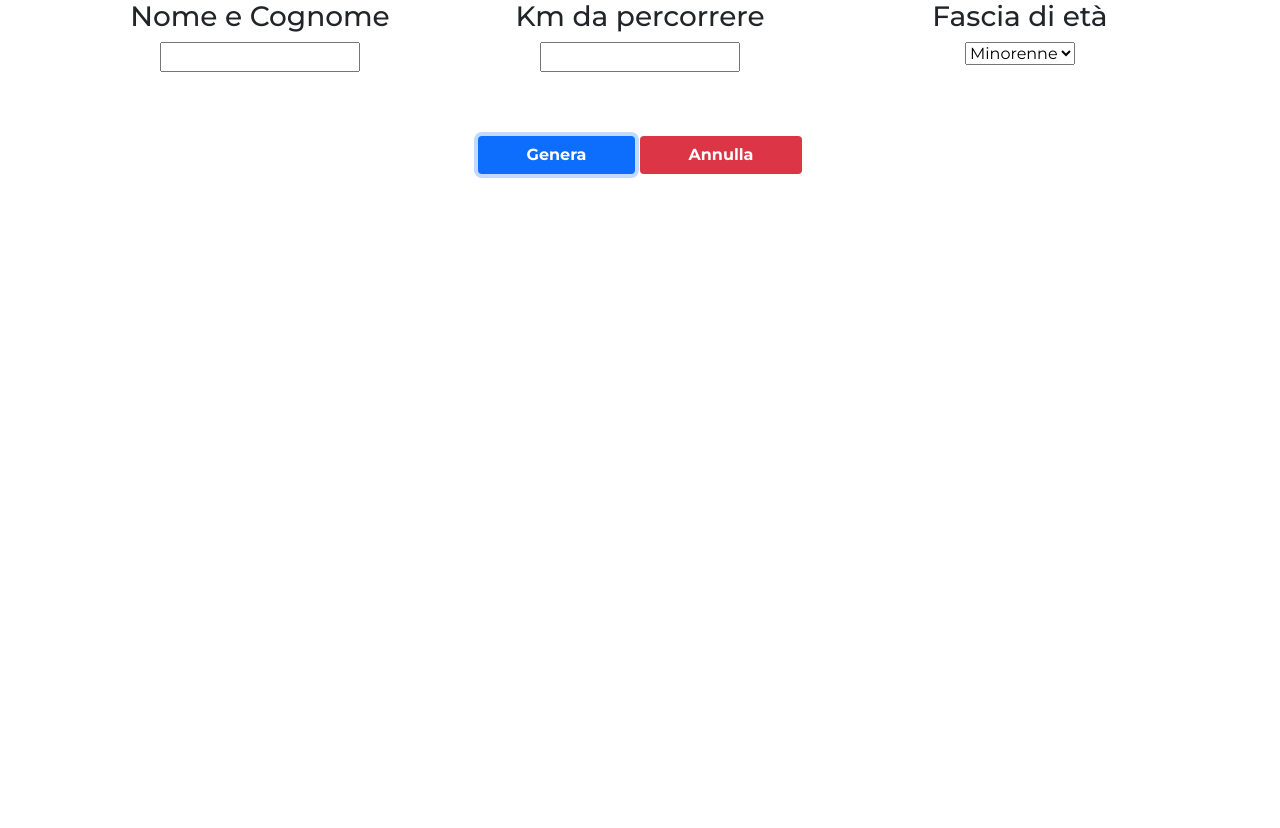
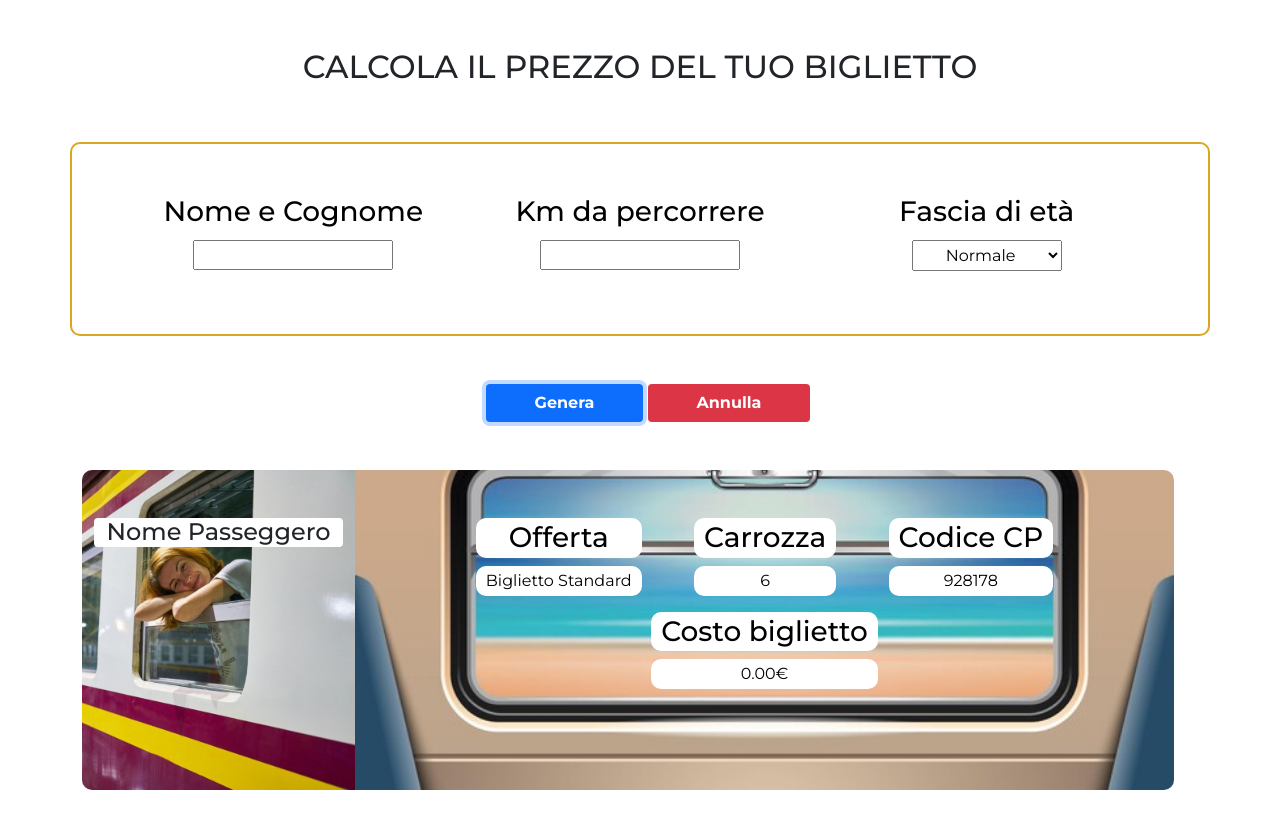
Before and after one commit to lucaperini/js-biglietto-treno-form, a plain HTML site: page index.html in a window 1280 px wide. Both pictures are taken after a click on the button "Genera". Before the commit the page ends 800 px from the top, so only its background shows below. Drawn offline with nearby package versions, Linux system fonts and the light colour scheme.

Commit message:
implementazione js e layout

```diff
--- a/css/style.css
+++ b/css/style.css
@@ -2,11 +2,66 @@ body{
     font-family:'Montserrat', sans-serif;
 }
 
+h3{
+    background-color:black;
+    padding-top:3rem;
+    color:black;
+    background-color:#fff;
+    border-radius:10px;
+    padding:3px 10px;
+}
+
+
+input{
+    text-align:center;
+
+
+}
+select{
+    width:150px;
+    padding:4px 12px;
+    text-align: center;
+}
+
 .test{
     width:100%;
-    height:400px;
+    padding-bottom:10rem;
+
 }
 
 .col p{
-    padding-top:4rem;
+    padding-top:3rem;
+    color:black;
+    background-color:#fff;
+    border-radius:10px;
+    padding:3px 10px;
+
 }
+
+.reservation{
+    padding:3rem;
+    border:2px solid goldenrod;
+    border-radius:10px;
+}
+
+.details{
+    background-image: url(../img/finestrini.jpg);
+    height: 20rem;
+    background-size:cover;
+    background-position: center;
+    border-radius:0 10px 10px 0;
+}
+
+.passenger{
+    background-image: url(../img/lady-train.jpg);
+    height: 20rem;
+    background-size:cover;
+    background-position-x: right;
+    background-position-y: bottom ;
+    border-radius:10px 0 0 10px;
+
+}
+
+.customer{
+
+}
--- a/index.html
+++ b/index.html
@@ -18,15 +18,14 @@
     <!-- Custom style -->
     <link rel="stylesheet" href="css/style.css">
 
-
-
 </head>
     <title>Prenota il tuo biglietto</title>
 </head>
 <body>
     <main>
-        <div class="container">
-            <div class="row text-center">
+        <h2 class="text-uppercase pt-5 text-center">calcola il prezzo del tuo biglietto</h2>
+        <div class="container pt-5">
+            <div class="row reservation text-center">
                 <div class="col-4">
                     <h3>Nome e Cognome</h3>
                     <input id="name-surname" type="text">
@@ -38,36 +37,37 @@
                 <div class="col-4">
                     <h3>Fascia di età</h3>
                     <select id="age-range">
-                        <option value="1">Minorenne</option>
-                        <option value="2">Over 65</option>
+                        <option value="1">Normale</option>
+                        <option value="2">Minorenne</option>
+                        <option value="3">Over 65</option>
                     </select>
                 </div>
             </div>
             <div class="row">
-                <div class="col-12 p-5 text-center">
-                    <button class="btn bg-primary fw-bold text-white px-5">Genera</button>
-                    <button class="btn bg-danger fw-bold text-white px-5">Annulla</button>
+                <div class="col-12 p-5 text-center mx-2">
+                    <button id="generate-button" class="btn bg-primary fw-bold text-white px-5 ">Genera</button>
+                    <button id="reset-button" class="btn bg-danger fw-bold text-white px-5 ">Annulla</button>
                 </div>
             </div>
             <section>
-                <div class="container d-none">
+                <div class="container d-none ">
                     <div class="row test text-white">
-                        <div class="col-3 bg-primary">
-                            <h3>Nome Passeggero</h3>
-                            <p>John Snow</p>
+                        <div class="col-3 passenger pt-5">
+                            <h4 class="text-center bg-white text-dark rounded align-bottom">Nome Passeggero</h4>
+                            <p class="px-4 fs-4 customer rounded fw-bold bg-white text-dark text-center" id="customer-name">John Snow</p>
                         </div>
-                        <div class="col-9 bg-dark pt-5 text-center">
+                        <div class="col-9 pt-5 details bg-dark text-center">
                             <div class="col d-inline-block px-4 ">
                                 <h3>Offerta</h3>
                                 <p id="ticket-category">Biglietto Standard</p>
                             </div>
                             <div class="col d-inline-block px-4">
                                 <h3>Carrozza</h3>
-                                <p id="vecture-code">6</p>
+                                <p>6</p>
                             </div>
                             <div class="col d-inline-block px-4">
                                 <h3>Codice CP</h3>
-                                <p id="cp-code">928178</p>
+                                <p>928178</p>
                             </div>
                             <div class="col d-inline-block px-4">
                                 <h3>Costo biglietto</h3>
--- a/js/main.js
+++ b/js/main.js
@@ -0,0 +1,36 @@
+const generateButton = document.querySelector('#generate-button');
+generateButton.addEventListener('click', function(){
+    const userName = document.getElementById('name-surname').value;
+    document.getElementById('customer-name').innerHTML= userName;
+    const destinationDistance = document.getElementById('trip-distance').value;
+    let ticketPrice = 0.27 * destinationDistance;
+
+    const userAge=document.getElementById('age-range').value;
+    if (userAge == "2"){
+        document.getElementById('ticket-category').innerHTML="Biglietto Under 18";
+        ticketPrice = ticketPrice * .8;
+        document.getElementById('ticket-price').innerHTML= ticketPrice.toFixed(2) + "€";
+
+    } else if (userAge =="3") {
+        document.getElementById('ticket-category').innerHTML="Biglietto Over 65";
+        ticketPrice = ticketPrice * .6;
+        document.getElementById('ticket-price').innerHTML= ticketPrice.toFixed(2) + "€";
+    } else {
+        document.getElementById('ticket-category').innerHTML="Biglietto Standard";
+        ticketPrice = ticketPrice;
+        document.getElementById('ticket-price').innerHTML= ticketPrice.toFixed(2) + "€";
+
+    }
+    let printedTicket = document.querySelector('section div');
+    printedTicket.classList.remove('d-none');
+    printedTicket.classList.add('d-block');
+
+});
+const resetButton = document.querySelector('#reset-button');
+resetButton.addEventListener ('click', function(){
+    document.querySelector('#name-surname').value="";
+    document.querySelector('#trip-distance').value="";
+    let printedTicket = document.querySelector('section div');
+    printedTicket.classList.remove('d-block');
+    printedTicket.classList.add('d-none');
+});
```
Also changed, not shown: img/finestrini.jpg (added), img/lady-train.jpg (added).
